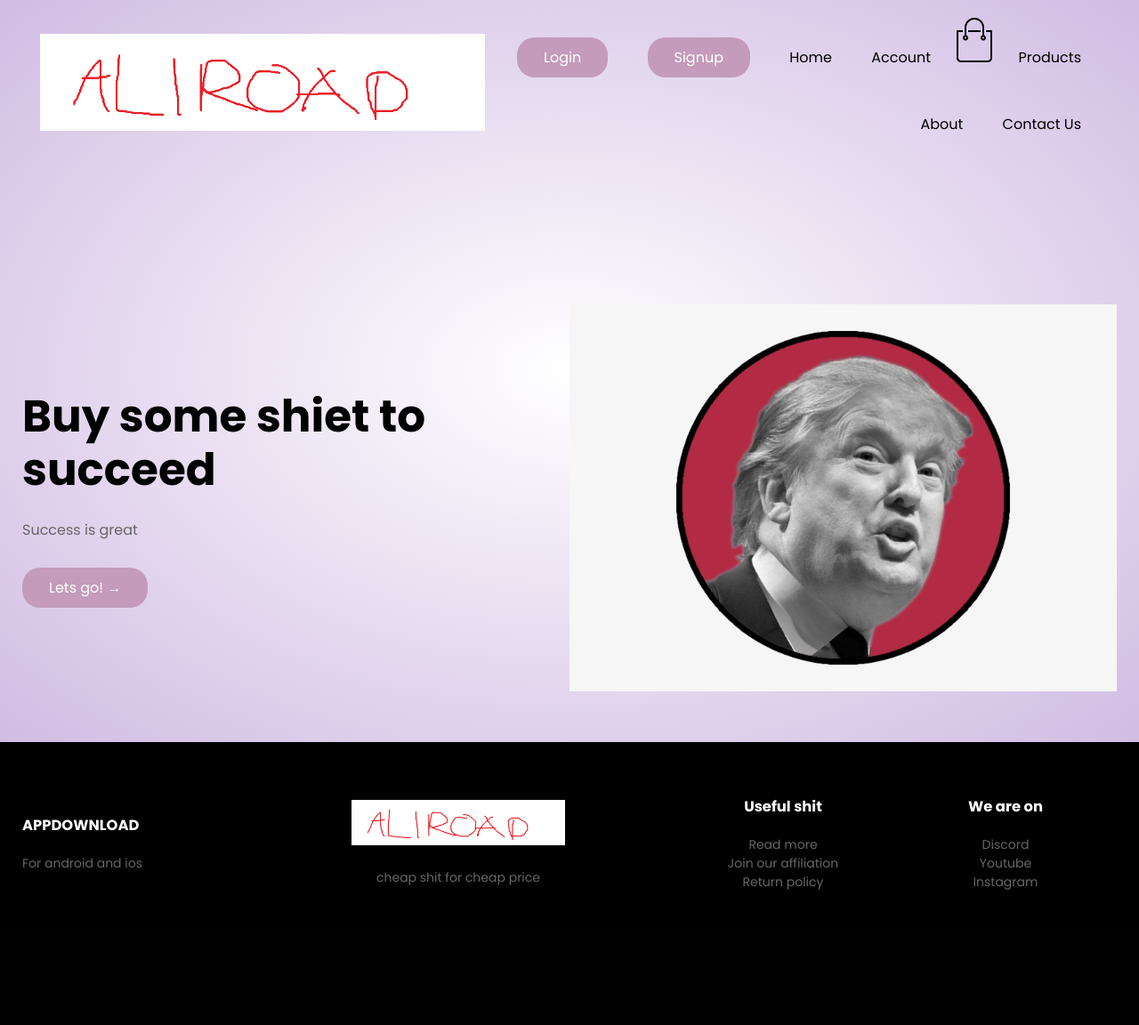
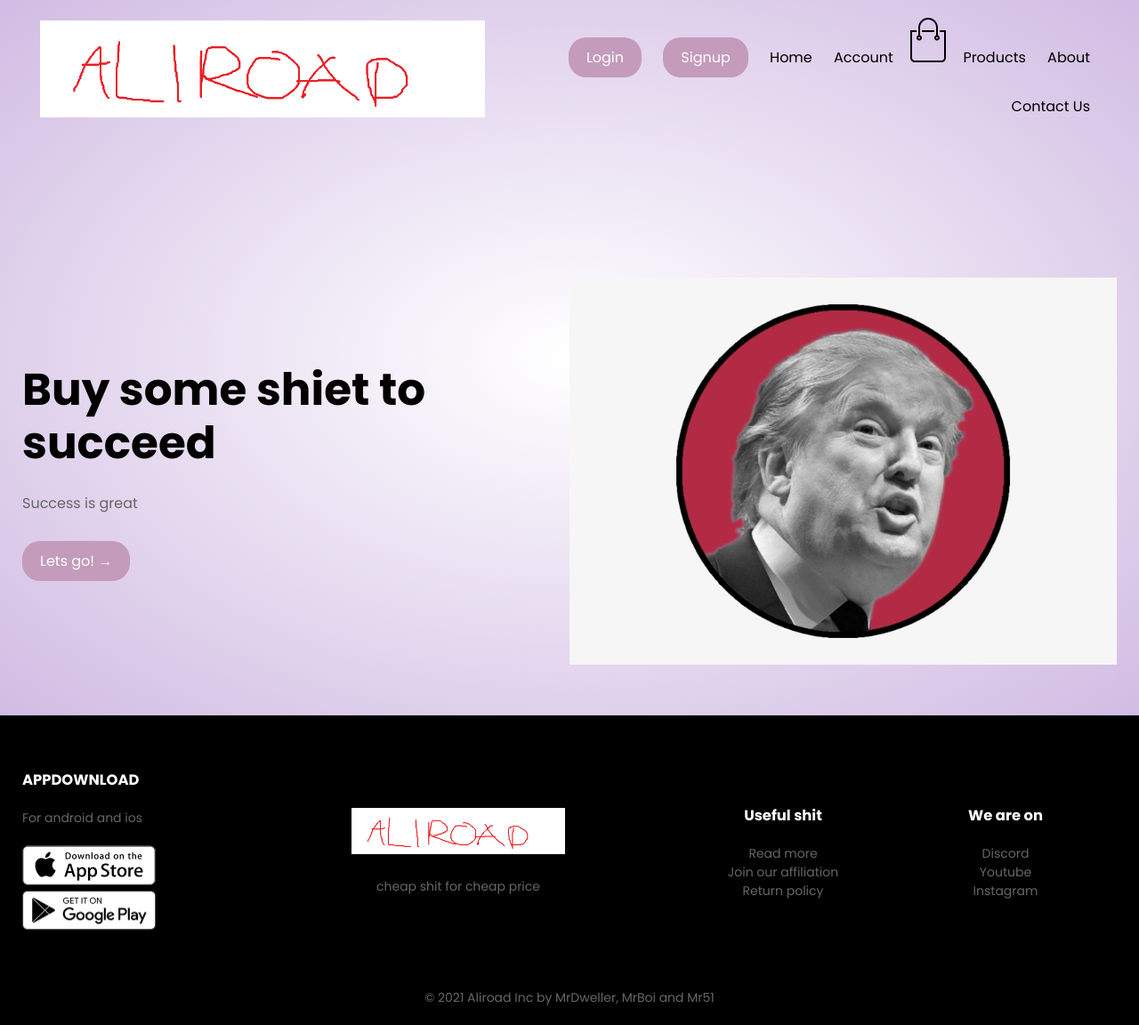
Before and after one commit to MrDweller/D0018E_small_e-commerce_site, a PHP site: page /about.html in a window 1280 px wide. Shown: the whole page at 89% size. Before the commit the page ends 1000 px from the top, so only its background shows below. Run offline with PHP 8.4, Linux system fonts and the light colour scheme.

Commit message:
tack för idag

```diff
--- a/about.html
+++ b/about.html
@@ -45,8 +45,6 @@
         </div>
     </div>
 
-
-
     <!-- footer -->
     <div class="footer">
         <div class="container">
@@ -54,6 +52,10 @@
                 <div class="footer-col-1">
                     <h3>APPDOWNLOAD</h3>
                     <p>For android and ios</p>
+                    <div class="app-logo">
+                        <img src="media/app-store.png">
+                        <img src="media/play-store.png">
+                    </div>
                 </div>
                 <div class="footer-col-2">
                     <img src="media/logo.png">
@@ -69,7 +71,6 @@
                     </ul>
                 </div>
 
-
                 <div class="footer-col-3">
                     <h3>We are on</h3>
                     <ul>
@@ -79,9 +80,14 @@
                         <li>Instagram</li>
                     </ul>
                 </div>
+            </div>
+            <hr><p class="copyright">&copy; 2021 Aliroad Inc by MrDweller, MrBoi and Mr51</p>
 
-            </div>
         </div>
     </div>
 
+
+
+
 </body>
+</html>
--- a/style.css
+++ b/style.css
@@ -39,7 +39,7 @@ nav ul li {
     display: inline-block;
      /* Horizontal blocks with spaces between links in menu*/
     margin: right;
-    padding: 20px;
+    padding: 10px;
 }
 
 a{
@@ -93,7 +93,7 @@ p{
     display: inline-block;
     background: #C49BBB;
     color: #fff;
-    padding: 10px 30px;
+    padding: 10px 20px;
     margin: 30px 0;
     border-radius: 20px;
     transition: background 0.5s;
@@ -107,7 +107,7 @@ p{
     display: inline-block;
     background: #C49BBB;
     color: #fff;
-    padding: 10px 30px;
+    padding: 10px 20px;
     border-radius: 20px;
     transition: background 0.5s;
 }
@@ -239,3 +239,20 @@ p{
 ul{
     list-style-type: none;
 }
+
+.app-logo{
+    margin-top: 20px;
+}
+
+.app-logo img{
+    width: 150px;
+}
+
+.footer hr{
+    border: none;
+    margin: 20px 0;
+}
+
+.copyright{
+    text-align: center;
+}
```
Also changed, not shown: index.html (+11 -6 lines), login.html (added), signup.html (added).
